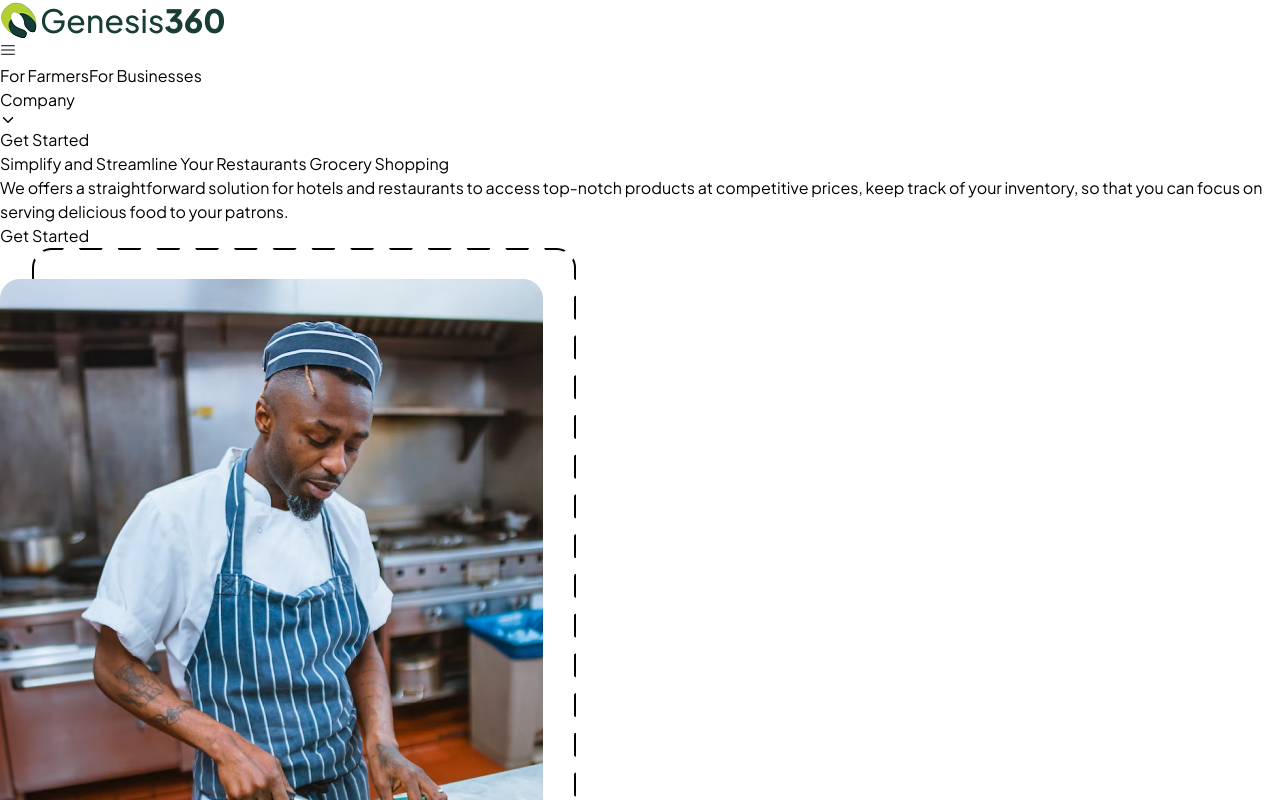
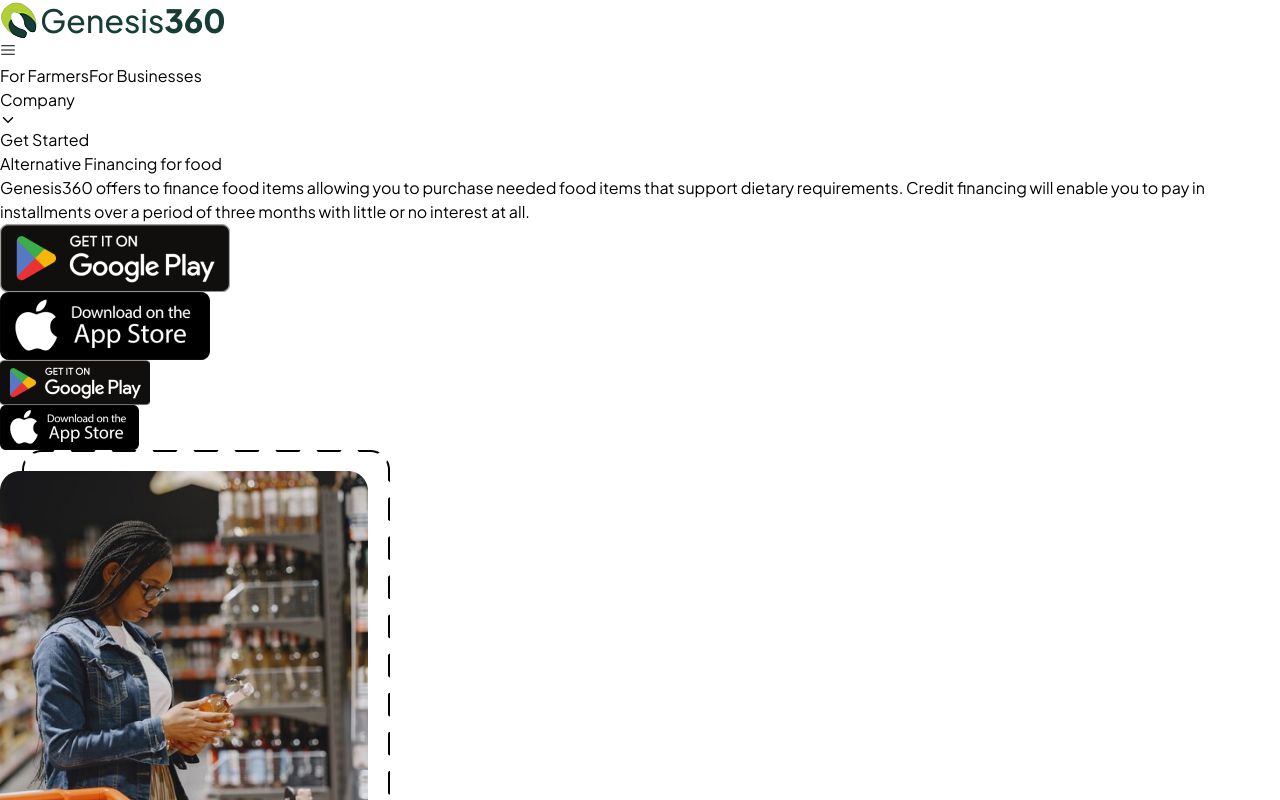
Before and after one commit to wallflower-vy/Genesis360, a Next.js app: page / in a window 1280 px wide. Shown: the top 800 px of the page. Built offline with nearby package versions, Linux system fonts and the light colour scheme.

Commit message:
business

```diff
--- a/Components/Navbar/NavBar.tsx
+++ b/Components/Navbar/NavBar.tsx
@@ -15,7 +15,7 @@ const NavBar = () => {
   };
 
   return (
-    <div className="bg-background h-[9rem] flex xl:relative justify-between max-lg:fixed top-0 right-0 left-0 w-full  items-center px-[8rem] relative  max-xl:px-[2rem] py-[1rem] max-lg:py-[0rem]  max-lg:h-[7rem]">
+    <div className="bg-background h-[9rem]  z-[1000] flex xl:relative justify-between max-lg:fixed top-0 right-0 left-0 w-full  items-center px-[8rem] relative  max-xl:px-[2rem] py-[1rem] max-lg:py-[0rem]  max-lg:h-[7rem]">
       <div>
         <Link href="/">
           <Image src={logo} alt="logo" className="max-md:w-[180px]" />
@@ -31,10 +31,10 @@ const NavBar = () => {
         </button>
       </div>
       <div className={`  flex z-50 justify-center items-center relative max-lg:absolute ${ isMobile ? "left-0 top-[7rem] bg-white z-40 w-full  py-6 flex-col  duration-500" : " max-lg:left-[-6000px] " }`}>
-        <Link href="#" className="p-4 text-[20px] font-bold text-green">
+        <Link href="/farmers" className="p-4 text-[20px] font-bold text-green">
           For Farmers
         </Link>
-        <Link href="#" className="p-4 text-[20px] font-bold text-green">
+        <Link href="/Business" className="p-4 text-[20px] font-bold text-green">
           For Businesses
         </Link>
 
--- a/pages/index.tsx
+++ b/pages/index.tsx
@@ -1,6 +1,6 @@
 import Head from "next/head";
-import Home from "./Home/Home";
-import Business from "./Business/Business";
+import Home from "./Home";
+// import Business from "./Business/Business";
 // import Business from "./Business/Business";
 
 
@@ -21,8 +21,7 @@ export default function Index({  title }: Props) {
         <meta name='description' content='Ecommerce website'></meta>
         <link rel='icon' href='/favicon.png' />
       </Head>
-      <Business />
-      {/* <Home /> */}
+      <Home />
 
 
 
```
Also changed, not shown: pages/Business.tsx (renamed from pages/Business/Business.tsx), pages/Home.tsx (renamed from pages/Home/Home.tsx).
